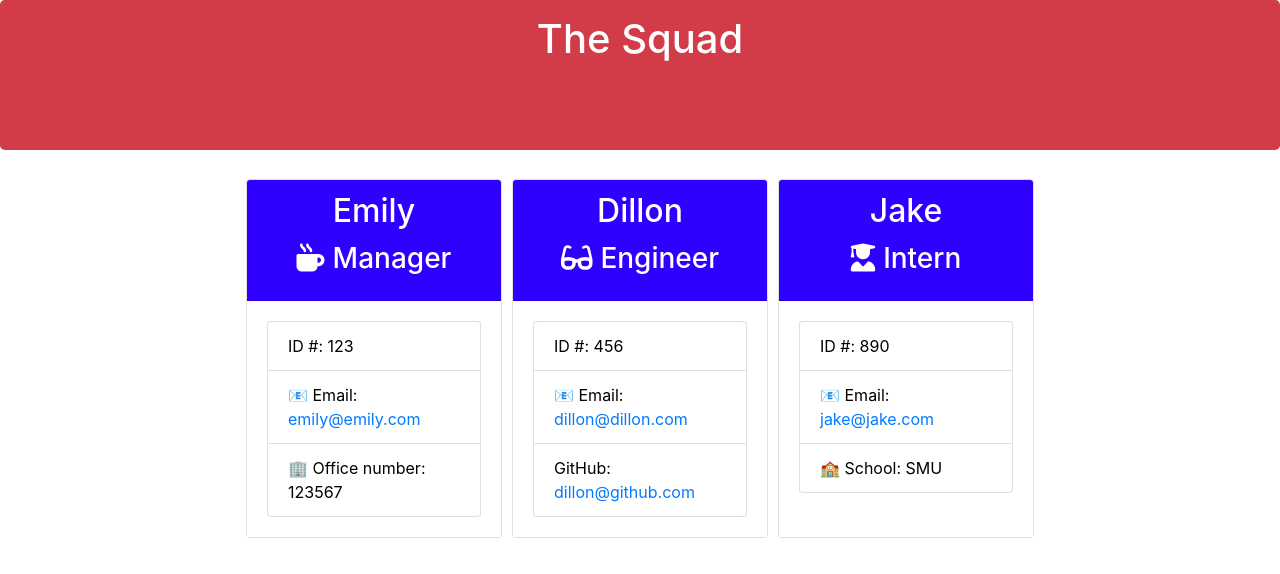
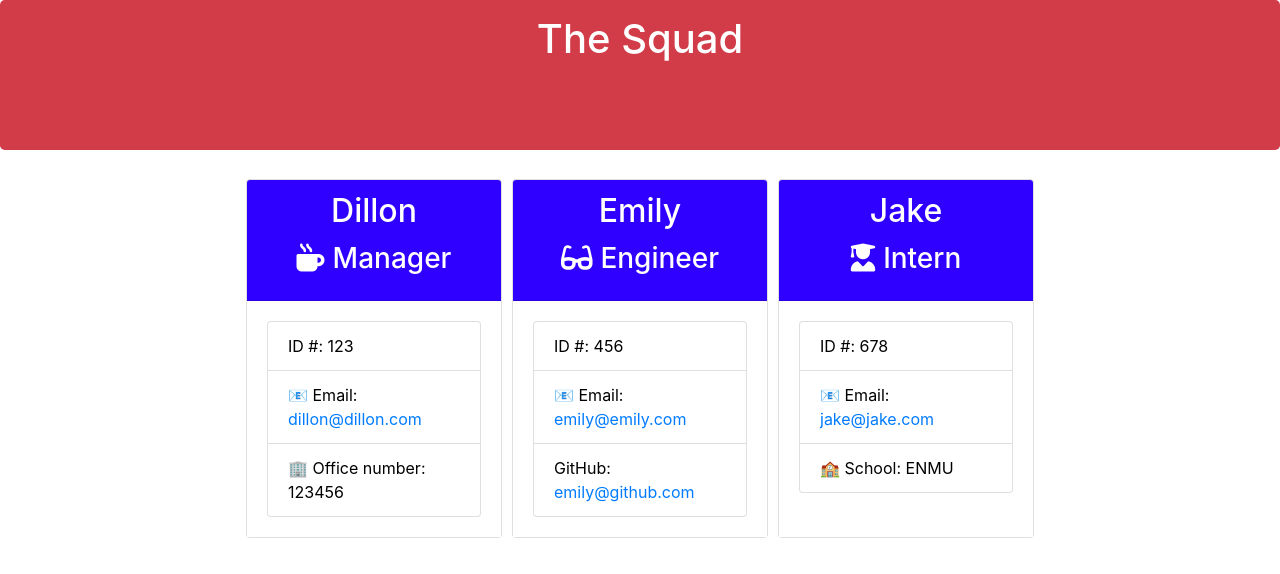
Before and after one commit to emilymetzgar/10-team-profile-generator, a website: page profile_generated/profile.html in a window 1280 px wide. Drawn offline with nearby package versions, Linux system fonts and the light colour scheme; some icons are missing.

```diff
--- a/profile_generated/profile.html
+++ b/profile_generated/profile.html
@@ -25,26 +25,26 @@
             <div class="col d-flex flex-wrap justify-content-center">
                 <div class="card">
     <div class="card-header">
-        <h2 class="card-title">Emily</h2>
+        <h2 class="card-title">Dillon</h2>
         <h3 class="card-title"><i class="fas fa-mug-hot mr-2"></i>Manager</h3>
     </div>
     <div class="card-body">
         <ul class="list-group">
             <li class="list-group-item">ID #: 123</li>
-            <li class="list-group-item">📧 Email: <a href="mailto:emily@emily.com">emily@emily.com</a></li>
-            <li class="list-group-item">🏢 Office number: 123567</li>
+            <li class="list-group-item">📧 Email: <a href="mailto:dillon@dillon.com">dillon@dillon.com</a></li>
+            <li class="list-group-item">🏢 Office number: 123456</li>
         </ul>
     </div>
 </div><div class="card">
     <div class="card-header">
-        <h2 class="card-title">Dillon</h2>
+        <h2 class="card-title">Emily</h2>
         <h3 class="card-title"><i class="fas fa-glasses mr-2"></i>Engineer</h3>
     </div>
     <div class="card-body">
         <ul class="list-group">
             <li class="list-group-item">ID #: 456</li>
-            <li class="list-group-item">📧 Email: <a href="mailto:dillon@dillon.com">dillon@dillon.com</a></li>
-            <li class="list-group-item"><span class="iconify" data-icon="logos-github-octocat" data-inline="false" data-width="20px" data-height="20px"></span> GitHub: <a href="https://github.com/dillon@github.com" target="_blank" rel="noopener noreferrer">dillon@github.com</a></li>
+            <li class="list-group-item">📧 Email: <a href="mailto:emily@emily.com">emily@emily.com</a></li>
+            <li class="list-group-item"><span class="iconify" data-icon="logos-github-octocat" data-inline="false" data-width="20px" data-height="20px"></span> GitHub: <a href="https://github.com/emily@github.com" target="_blank" rel="noopener noreferrer">emily@github.com</a></li>
         </ul>
     </div>
 </div><div class="card">
@@ -54,9 +54,9 @@
     </div>
     <div class="card-body">
         <ul class="list-group">
-            <li class="list-group-item">ID #: 890</li>
+            <li class="list-group-item">ID #: 678</li>
             <li class="list-group-item">📧 Email: <a href="mailto:jake@jake.com">jake@jake.com</a></li>
-            <li class="list-group-item">🏫 School: SMU</li>
+            <li class="list-group-item">🏫 School: ENMU</li>
         </ul>
     </div>
 </div>
```
Also changed, not shown: README.md.
